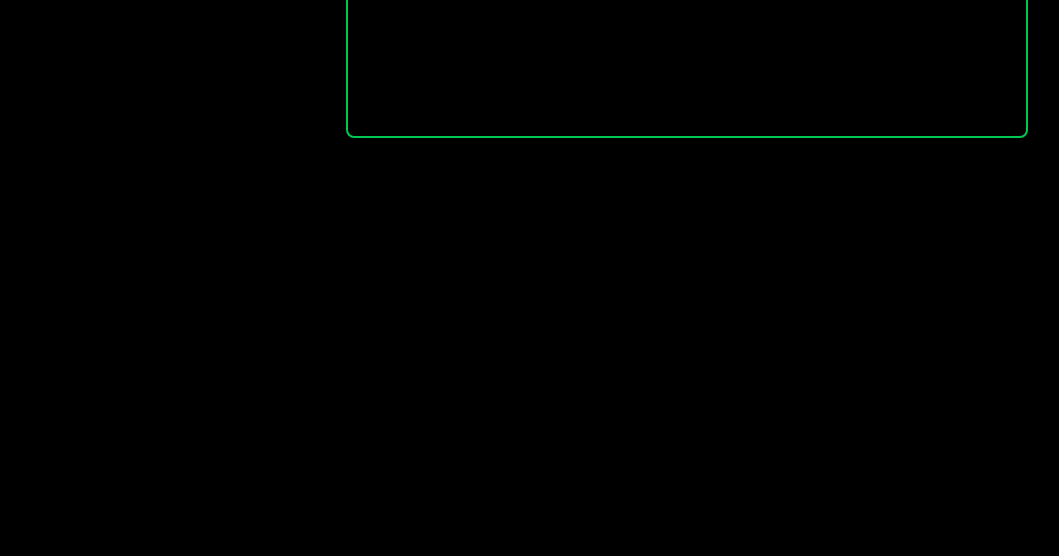
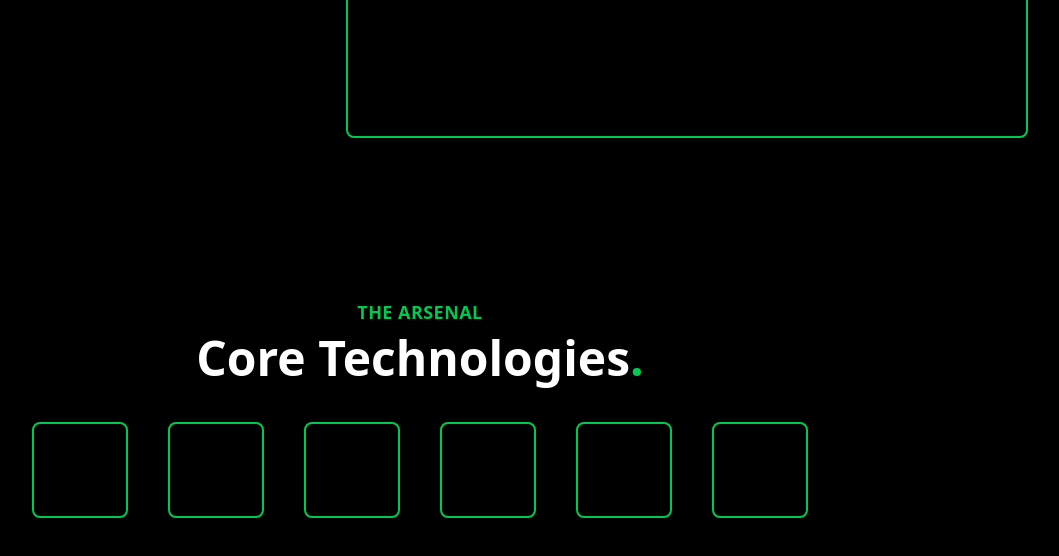
Before and after one commit to saadsayyed10/aie-portfolio, a Next.js app: page / in a window 1280 px wide. Shown: the part 1794-2350 px from the top of the page, without its empty margins (220-1279 px from the left). Built offline with nearby package versions, Linux system fonts and the light colour scheme.

Commit message:
Skills Styled

```diff
--- a/component/Skills.tsx
+++ b/component/Skills.tsx
@@ -1,17 +1,19 @@
 const Skills = () => {
   return (
-    <div className="flex justify-center items-center w-full flex-col lg:gap-y-2">
-      <h6 className="lg:text-lg font-semibold uppercase tracking-wide">
+    <div className="flex justify-center items-center w-full flex-col lg:gap-y-2 bg-black">
+      <h6 className="lg:text-lg font-semibold uppercase tracking-wide text-green-500">
         The Arsenal
       </h6>
-      <h2 className="lg:text-5xl font-bold">Core Technologies</h2>
+      <h2 className="lg:text-5xl text-white font-bold">
+        Core Technologies<span className="text-green-500">.</span>
+      </h2>
       <div className="flex justify-center items-center w-full lg:gap-x-10 lg:mt-8">
-        <div className="border w-24 h-24 rounded-lg"></div>
-        <div className="border w-24 h-24 rounded-lg"></div>
-        <div className="border w-24 h-24 rounded-lg"></div>
-        <div className="border w-24 h-24 rounded-lg"></div>
-        <div className="border w-24 h-24 rounded-lg"></div>
-        <div className="border w-24 h-24 rounded-lg"></div>
+        <div className="border-2 border-green-500 w-24 h-24 rounded-lg"></div>
+        <div className="border-2 border-green-500 w-24 h-24 rounded-lg"></div>
+        <div className="border-2 border-green-500 w-24 h-24 rounded-lg"></div>
+        <div className="border-2 border-green-500 w-24 h-24 rounded-lg"></div>
+        <div className="border-2 border-green-500 w-24 h-24 rounded-lg"></div>
+        <div className="border-2 border-green-500 w-24 h-24 rounded-lg"></div>
       </div>
     </div>
   );
```
